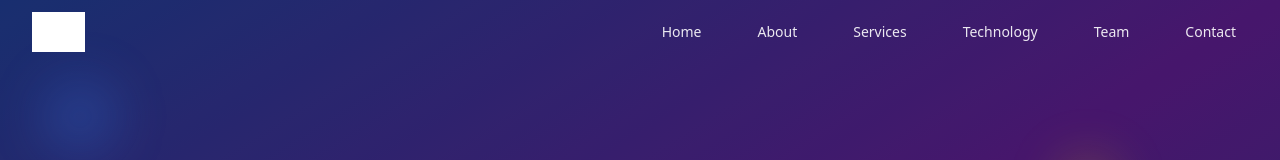
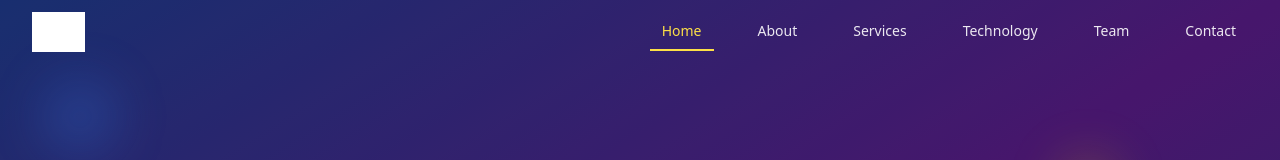
Before and after one commit to AjubaTech-AI/About, a React (Vite) app: page / in a window 1280 px wide. Shown: the top 160 px of the page. Built offline with nearby package versions, Linux system fonts and the light colour scheme; grey boxes are pictures that could not be loaded.

Commit message:
Update Layout.tsx
Fix

```diff
--- a/src/Layout.tsx
+++ b/src/Layout.tsx
@@ -1,18 +1,70 @@
-import React from "react";
+import React, { useState, useEffect } from "react";
+import { useNavigate, useLocation } from "react-router-dom";
 import Navigation from "./components/Navigation";
 
 const Layout: React.FC<{ children: React.ReactNode }> = ({ children }) => {
-  // Scroll handler for in-page navigation
+  const navigate = useNavigate();
+  const location = useLocation();
+  const [activeSection, setActiveSection] = useState("");
+
   const onNavigate = (sectionId: string) => {
-    const el = document.getElementById(sectionId);
-    if (el) {
-      el.scrollIntoView({ behavior: "smooth" });
+    // List of sections available only on the homepage
+    const homepageSections = ["hero", "about", "services", "technology", "team", "contact"];
+
+    if (location.pathname === "/" && homepageSections.includes(sectionId)) {
+      // Scroll smoothly on homepage sections
+      const el = document.getElementById(sectionId);
+      if (el) {
+        el.scrollIntoView({ behavior: "smooth" });
+      }
+    } else {
+      // For other pages or service routes:
+      // Map sectionId to route paths
+      const routeMap: Record<string, string> = {
+        services: "/services/web-development", // or main services page
+        hero: "/",
+        about: "/about",
+        technology: "/technology", // if you have this page
+        team: "/team",             // if you have this page
+        contact: "/contact",
+        // Add more mappings as needed
+      };
+
+      const path = routeMap[sectionId] || "/";
+
+      // Navigate to the target route
+      navigate(path);
+
+      // Optional: scroll after navigation - requires additional handling
+      // Could use state, context, or URL hash and scroll on page load
     }
   };
 
+  useEffect(() => {
+    // Active section tracking - works only on homepage
+    if (location.pathname === "/") {
+      const handleScroll = () => {
+        const scrollPos = window.scrollY + 100;
+        const sections = ["hero", "about", "services", "technology", "team", "contact"];
+        for (let i = sections.length - 1; i >= 0; i--) {
+          const section = document.getElementById(sections[i]);
+          if (section && section.offsetTop <= scrollPos) {
+            setActiveSection(sections[i]);
+            break;
+          }
+        }
+      };
+      window.addEventListener("scroll", handleScroll);
+      return () => window.removeEventListener("scroll", handleScroll);
+    } else {
+      // Clear active section on other pages
+      setActiveSection("");
+    }
+  }, [location.pathname]);
+
   return (
     <>
-      <Navigation activeSection="" onNavigate={onNavigate} />
+      <Navigation activeSection={activeSection} onNavigate={onNavigate} />
       <main>{children}</main>
     </>
   );
```
